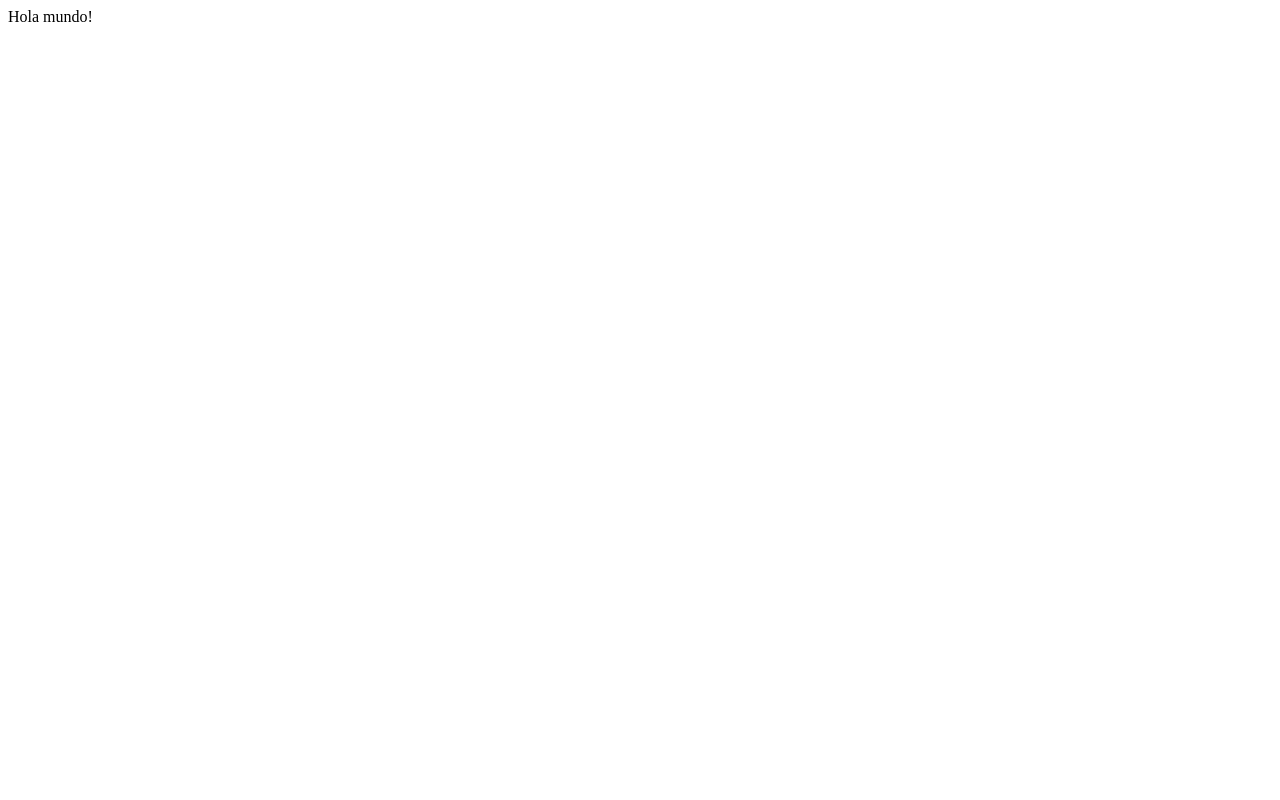
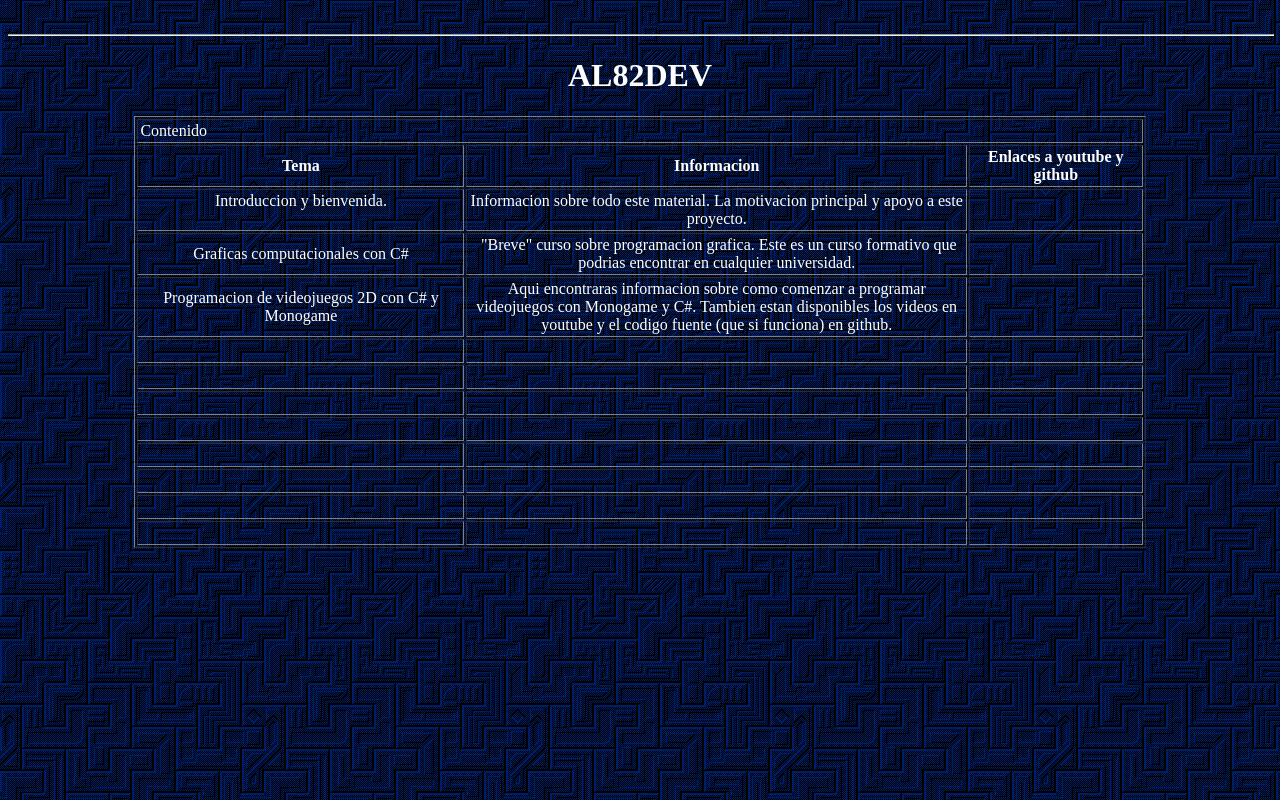
Before and after one commit to al82dev-studio/home, a plain HTML site: page index.html in a window 1280 px wide. Drawn offline with Linux system fonts and the light colour scheme.

Commit message:
Add files via upload

```diff
--- a/index.html
+++ b/index.html
@@ -1,11 +1,133 @@
-<!DOCTYPE HTML PUBLIC "-//W3C//DTD HTML 4.01 Transitional//EN">
+<!DOCTYPE html PUBLIC "-//W3C//DTD HTML 4.01 Transitional//EN">
 <html>
   <head>
-
     <meta http-equiv="content-type" content="text/html; charset=UTF-8">
     <title>AL82DEV</title>
   </head>
-  <body>
-    Hola mundo!<br>
+  <body vlink="#cc66cc" text="#ffffff" link="#33ff33" bgcolor="#336666"
+    background="background/background.png" alink="#ff6666">
+    <br>
+    <hr width="100%" size="2">
+    <div align="center">
+      <h1>AL82DEV <br>
+      </h1>
+    </div>
+    <table width="80%" cellspacing="2" cellpadding="2" border="1"
+      align="center">
+      <tbody>
+        <tr>
+          <td rowspan="1" colspan="3" valign="top">Contenido<br>
+          </td>
+        </tr>
+        <tr>
+          <th valign="middle" align="center">Tema<br>
+          </th>
+          <th width="50%" valign="middle" height="25%" align="center">Informacion<br>
+          </th>
+          <th valign="middle" align="center">Enlaces a youtube y github<br>
+          </th>
+        </tr>
+        <tr>
+          <td valign="top" align="center">Introduccion y bienvenida.<br>
+          </td>
+          <td valign="top" align="center">Informacion sobre todo este
+            material. La motivacion principal y apoyo a este proyecto.<br>
+          </td>
+          <td valign="top"><br>
+          </td>
+        </tr>
+        <tr>
+          <td valign="middle" align="center">Graficas computacionales
+            con C# <br>
+          </td>
+          <td valign="middle" align="center">&nbsp;"Breve" curso sobre
+            programacion grafica. Este es un curso formativo que podrias
+            encontrar en cualquier universidad. <br>
+          </td>
+          <td valign="middle" align="center"><br>
+          </td>
+        </tr>
+        <tr>
+          <td valign="middle" align="center">Programacion de videojuegos
+            2D con C# y Monogame<br>
+          </td>
+          <td width="50%" valign="middle" height="25%" align="center">Aqui
+
+
+            encontraras informacion sobre como comenzar a programar
+            videojuegos con Monogame y C#. Tambien estan disponibles los
+            videos en youtube y el codigo fuente (que si funciona) en
+            github.<br>
+          </td>
+          <td valign="middle" align="center"><br>
+          </td>
+        </tr>
+        <tr>
+          <td valign="middle" align="center"><br>
+          </td>
+          <td width="50%" valign="middle" height="25%" align="center"><br>
+          </td>
+          <td valign="middle" align="center"><br>
+          </td>
+        </tr>
+        <tr>
+          <td valign="middle" align="center"><br>
+          </td>
+          <td width="50%" valign="middle" height="25%" align="center"><br>
+          </td>
+          <td valign="middle" align="center"><br>
+          </td>
+        </tr>
+        <tr>
+          <td valign="middle" align="center"><br>
+          </td>
+          <td width="50%" valign="middle" height="25%" align="center"><br>
+          </td>
+          <td valign="middle" align="center"><br>
+          </td>
+        </tr>
+        <tr>
+          <td valign="middle" align="center"><br>
+          </td>
+          <td width="50%" valign="middle" height="25%" align="center"><br>
+          </td>
+          <td valign="middle" align="center"><br>
+          </td>
+        </tr>
+        <tr>
+          <td valign="middle" align="center"><br>
+          </td>
+          <td width="50%" valign="middle" height="25%" align="center"><br>
+          </td>
+          <td valign="middle" align="center"><br>
+          </td>
+        </tr>
+        <tr>
+          <td valign="middle" align="center"><br>
+          </td>
+          <td width="50%" valign="middle" height="25%" align="center"><br>
+          </td>
+          <td valign="middle" align="center"><br>
+          </td>
+        </tr>
+        <tr>
+          <td valign="middle" align="center"><br>
+          </td>
+          <td width="50%" valign="middle" height="25%" align="center"><br>
+          </td>
+          <td valign="middle" align="center"><br>
+          </td>
+        </tr>
+        <tr>
+          <td valign="middle" align="center"><br>
+          </td>
+          <td width="50%" valign="middle" height="25%" align="center"><br>
+          </td>
+          <td valign="middle" align="center"><br>
+          </td>
+        </tr>
+      </tbody>
+    </table>
+    <br>
   </body>
 </html>
```
Also changed, not shown: background/background.png (added).
